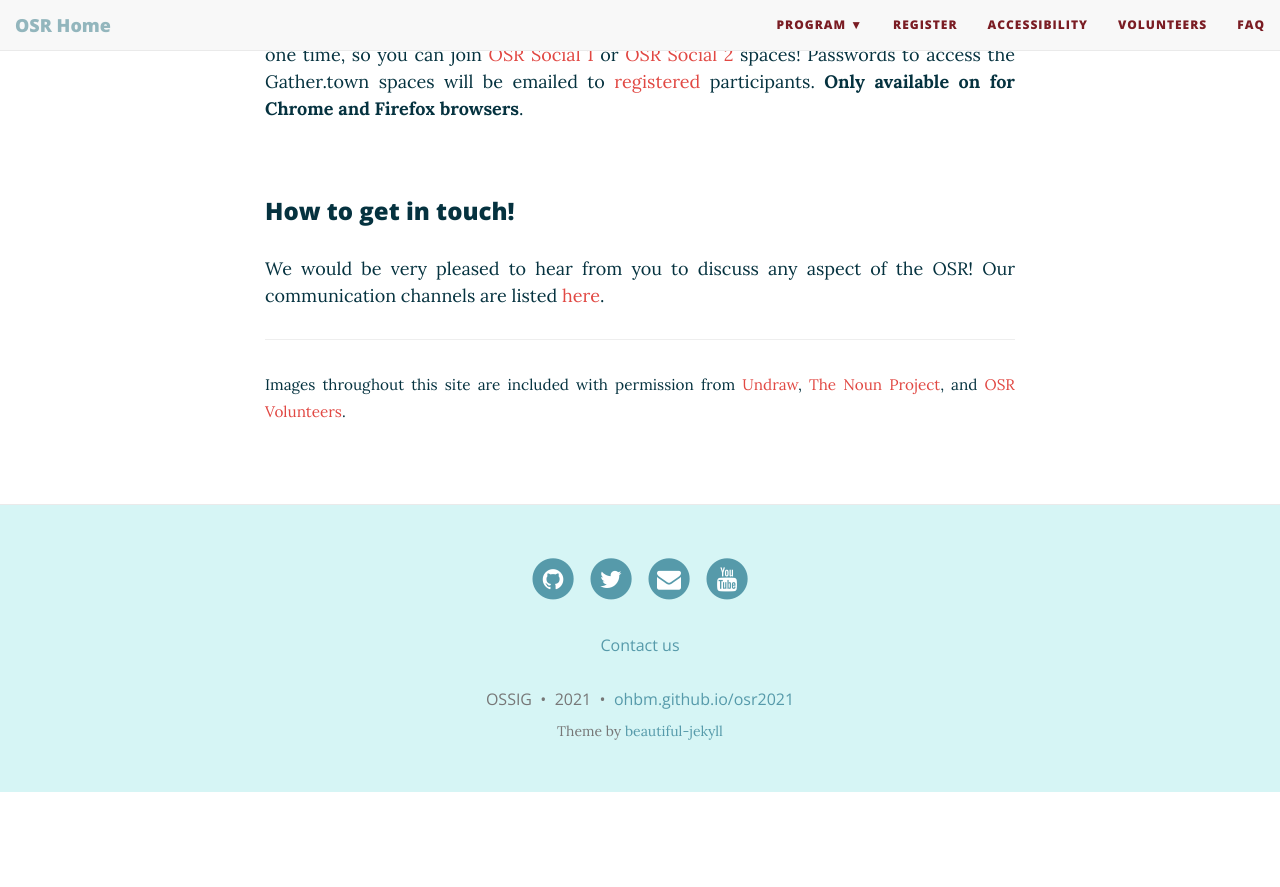
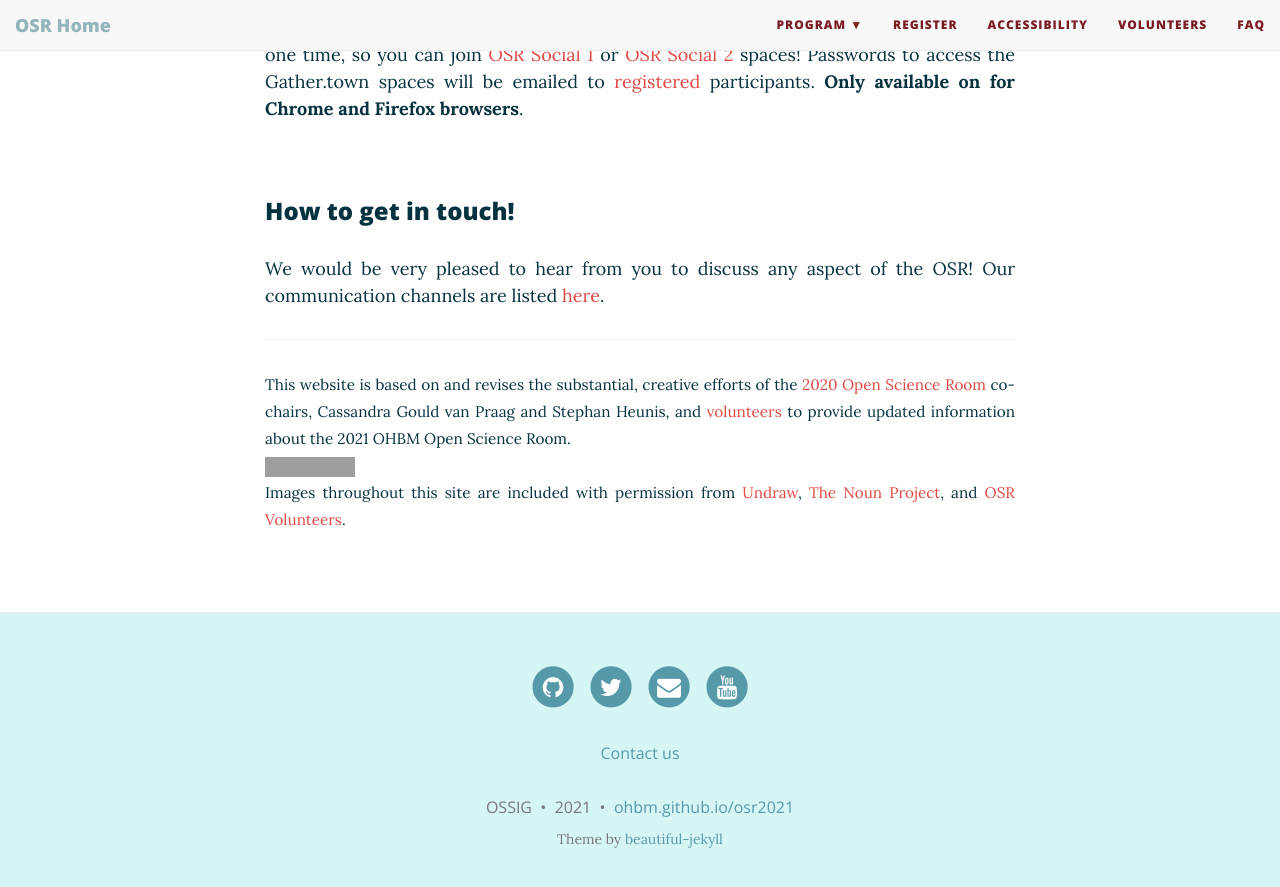
Before and after one commit to ohbm/osr2021, a Jekyll site: the page built from index.html, in a window 1280 px wide and 900 px high, scrolled down 3606 px. Shown: the top 887 px of the window. Built offline with Jekyll 4.4.1, drawn with Linux system fonts in a browser that asks for light colours; nearby versions of some CDN libraries; the list of posts is cut into pages by our own code; before the commit the page ends 4398 px from its top, so only the background shows below that; grey boxes are pictures that could not be loaded.

Commit message:
Update index.html

```diff
--- a/index.html
+++ b/index.html
@@ -131,7 +131,10 @@
           <hr>
 
           <div align="left"><body><p align="justify"><small>
-          Images throughout this site are included with permission from <a href="https://undraw.co/search">Undraw</a>, <a href="https://thenounproject.com/">The Noun Project</a>, and <a href="https://ohbm.github.io/osr2021/volunteers/">OSR Volunteers</a>.
+          This website is based on and revises the substantial, creative efforts of the <a href="https://ohbm.github.io/osr2020/">2020 Open Science Room</a> co-chairs, Cassandra Gould van Praag and Stephan Heunis, and <a href="https://ohbm.github.io/osr2020/volunteers/">volunteers</a> to provide updated information about the 2021 OHBM Open Science Room. <br>
+		<a href="https://zenodo.org/badge/latestdoi/244895112"><img src="https://zenodo.org/badge/244895112.svg" alt="DOI"></a>
+	<br>
+	  Images throughout this site are included with permission from <a href="https://undraw.co/search">Undraw</a>, <a href="https://thenounproject.com/">The Noun Project</a>, and <a href="https://ohbm.github.io/osr2021/volunteers/">OSR Volunteers</a>.
           </small></p></body></div>
 
 
```
